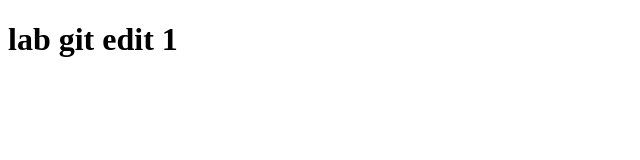
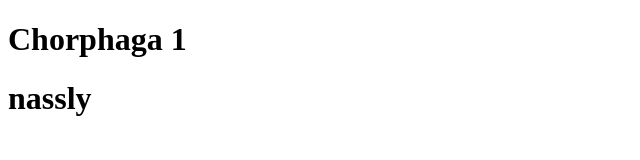
Before and after one commit to Chorphaga/Lab03, a plain HTML site: page index.html in a window 1280 px wide. Shown: the whole page, without its empty margins (0-640 px from the left). Drawn offline with Linux system fonts and the light colour scheme.

Commit message:
Update index.html

```diff
--- a/index.html
+++ b/index.html
@@ -6,6 +6,7 @@
     <title>Document</title>
 </head>
 <body>
-    <h1>lab git edit 1</h1>
+    <h1>Chorphaga 1</h1>
+    <h1>nassly</h1>
 </body>
 </html>
```
